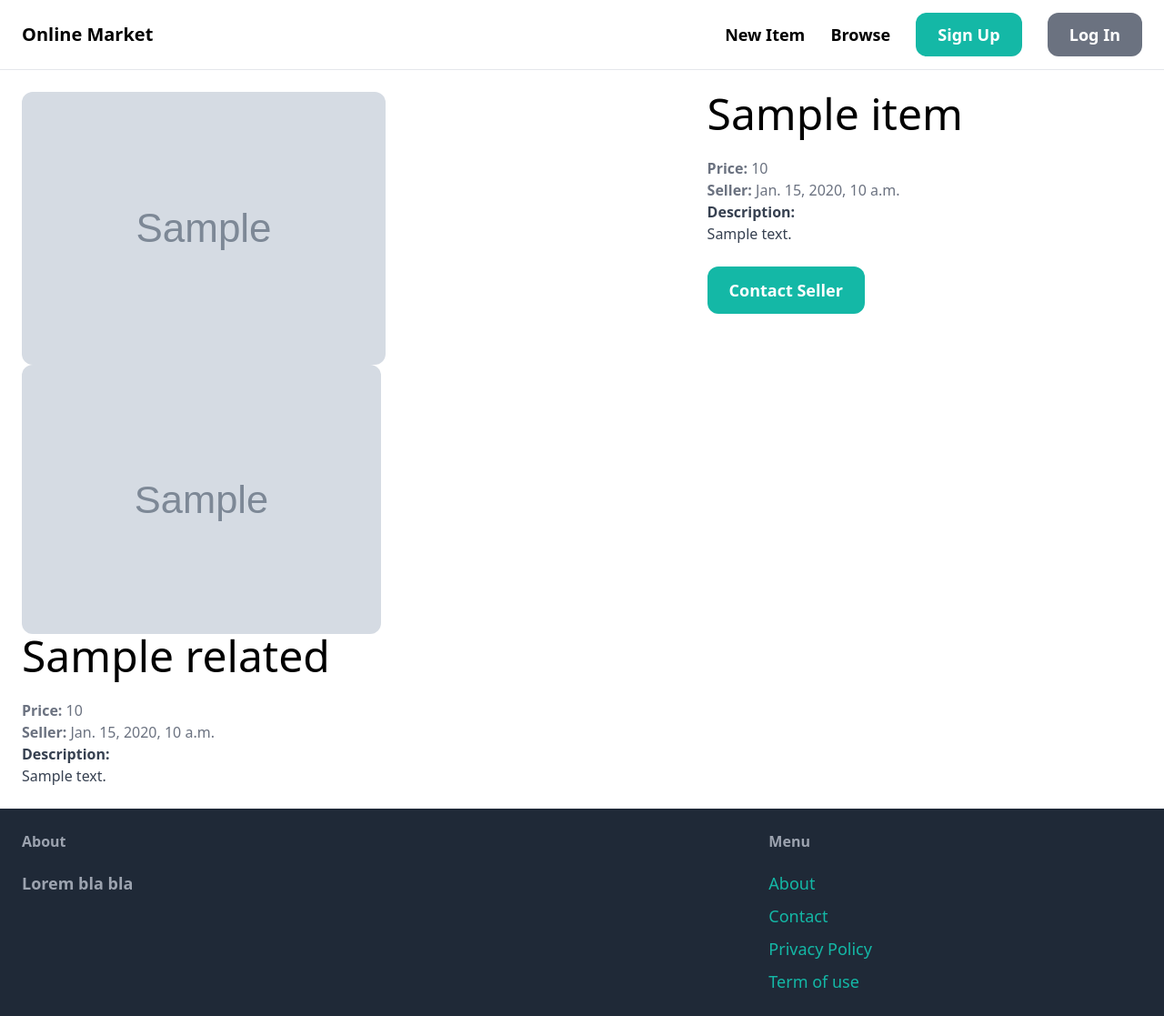
After one commit to NourIssa7/online-market, a Django app: template item/templates/item/detail.html in a window 1280 px wide. The commit adds this page. Shown: the whole page at 91% size. Run offline with Django 3.2, Linux system fonts and the light colour scheme; the template is opened without the code that fills it: most values are stand-ins (such as "Sample title", 1, 10 or a date in 2020); grey boxes marked "Sample" are stand-in pictures; some libraries are stand-ins or nearby versions.

Commit message:
item detail page done

```diff
--- a/core/templates/core/index.html
+++ b/core/templates/core/index.html
@@ -8,7 +8,7 @@
     <div class="grid grid-cols-3 gap-3">
         {%for item in items%}
         <div>
-            <a href="#">
+            <a href="{% url 'item:detail' item.id %}">
                 <div>
                 <img src="{{item.image.url}}" class="rounded-t-xl" max-height="1rem" alt="itmes">
                 </div>
--- /dev/null
+++ b/item/templates/item/detail.html
@@ -0,0 +1,38 @@
+{%extends 'core/base.html'%}
+
+{%block title%} {{item.name}} {%endblock%}
+
+{%block content%}
+<div class="grid grid-cols-5 gap-6">
+    <div class="col-span-3">
+        <img src ="{{item.image.url}}" class="rounded-xl">
+    </div>
+    <div class="col-span-2">
+        <h2 class="mb-6 text-5xl">{{item.name}}</h2>
+        <p class="text-gray-500"><strong>Price:</strong> {{item.price}}</p>
+        <p class="text-gray-500"><strong>Seller:</strong> {{item.created_by}}</p>
+        {%if item.description%}
+        <p class="text-gray-700" ><strong>Description:</strong><br> {{item.description}}</p>
+        {%endif%}
+        <a href="#" class="inline-block mt-6 px-6 py-3 text-lg font-semibold bg-teal-500 text-white rounded-xl hover:bg-teal-700">Contact Seller</a>
+    </div>
+</div>
+<div class="grid grid-cols-12 gap-6">
+
+    {%for ri in related_items%}
+      <div class="col-span-4">
+          <a href="{%url 'item:detail' ri.id%}">
+           <div class="col-span-3">
+        <img src ="{{ri.image.url}}" class="rounded-xl">
+    </div>
+           <h2 class="mb-6 text-5xl">{{ri.name}}</h2>
+          <p class="text-gray-500"><strong>Price:</strong> {{ri.price}}</p>
+        <p class="text-gray-500"><strong>Seller:</strong> {{ri.created_by}}</p>
+        {%if ri.description%}
+        <p class="text-gray-700" ><strong>Description:</strong><br> {{ri.description}}</p>
+        {%endif%}
+              </a>
+    </div>
+    {%endfor%}
+</div>
+{%endblock%}
```
Also changed, not shown: item/urls.py (added, +7 -0 lines).
